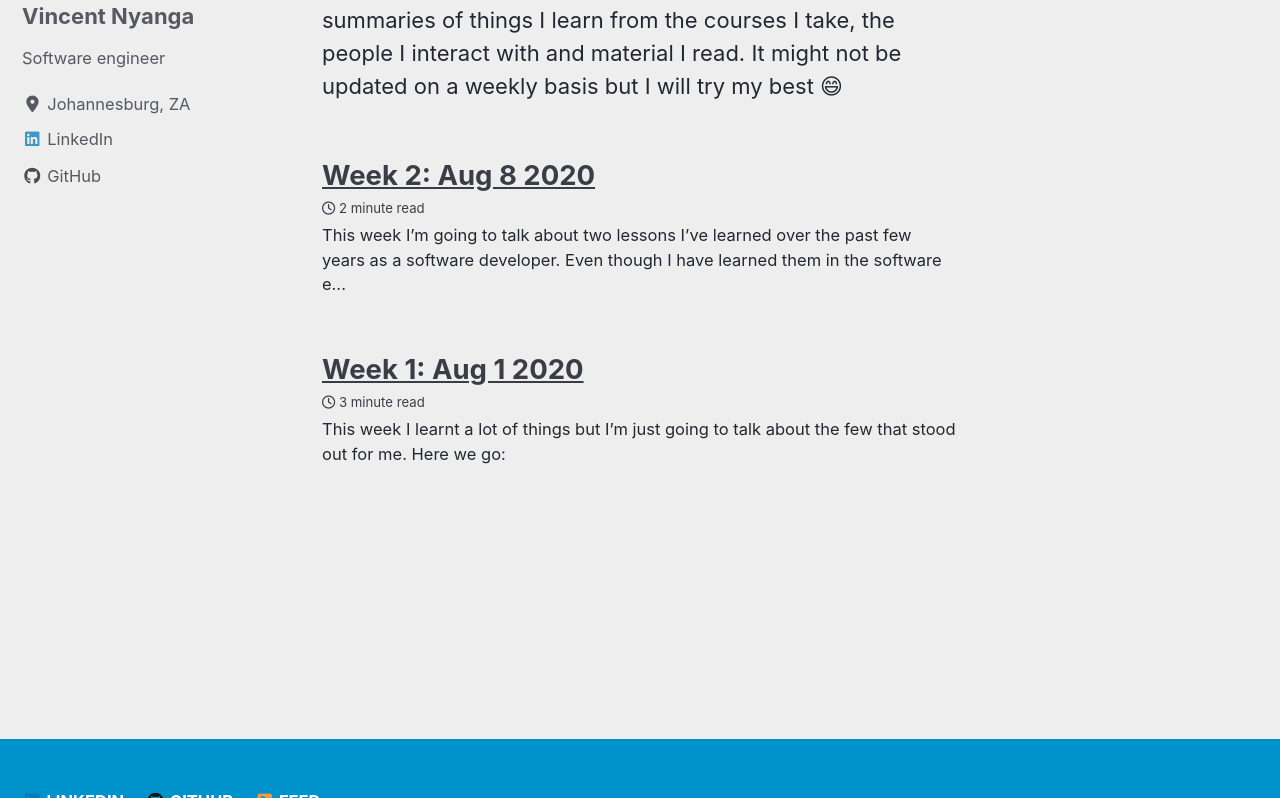
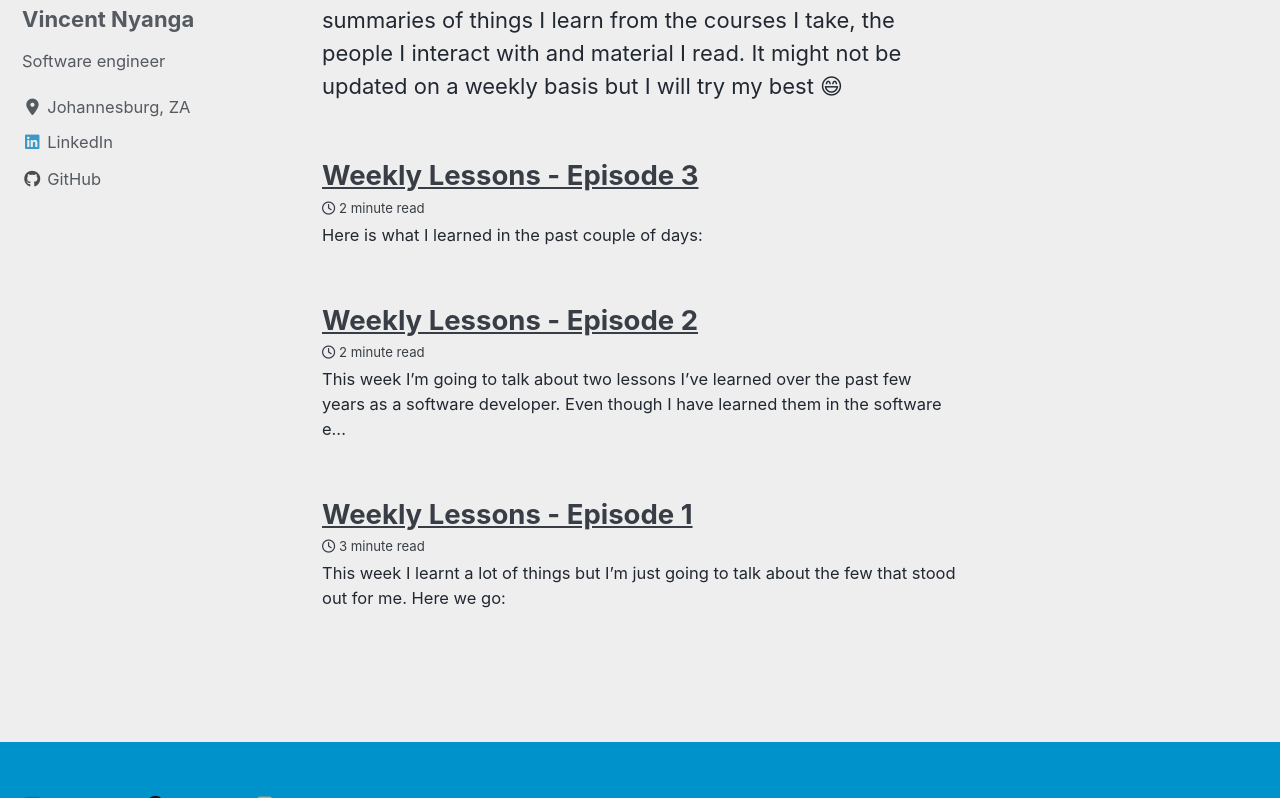
Before and after one commit to vince-nyanga/vince-nyanga.github.io, a Jekyll site: the page built from _pages/lessons-archive.md, in a window 1280 px wide and 900 px high, scrolled down 392 px, cut to the strip 102-900 px from the top of the window. Built offline with Jekyll 4.4.1, drawn with Linux system fonts in a browser that asks for light colours; cached includes are drawn as plain includes; nearby versions of some CDN libraries; emoji names are drawn with the system emoji font; some of the changed lines change nothing that is shown.

Commit message:
new post

```diff
--- /dev/null
+++ b/_lessons/episode-3.md
@@ -0,0 +1,27 @@
+---
+title: "Weekly Lessons - Episode 3"
+date: 2020-08-30
+---
+
+Here is what I learned in the past couple of days:
+
+## View Encapsulation In Angular
+
+Whenever I wanted to show information on Google Maps I'd use the built-in `Infowindow` and that was fine for the use cases I had. This time we had a design that made it impossible to use the default `Infowindow` so I had to create a custom popup following [this example](https://developers.google.com/maps/documentation/javascript/examples/overlay-popup). This wasn't very difficult to do. However, when I opened the map the custom popup was always at the center of the map. When I panned the map the popup would snap back to the center which was not the requirement at all. What's going on :disappointed:?
+
+After hours of trying but to no avail I bumped across this [thread](https://forum.vuejs.org/t/google-maps-api-custom-popups-example-code-breaks-in-vuejs-single-file-components/39632/2) on the `Vue js` forum where someone had the same issue in `Vue js` and they solved it by removing the scope on the styles. Then I saw that another person had the same issue on Angular and they removed the scope as well for it to work. Ok, this is a step in the right direction but as a novice in Angular I had no clue as to how that's done. The following morning (yes, I went to bed without solving it) I ran to my colleagues for help and told showed them the `Vue js` forum and immediately one of them said 'Oh, we need to use view encapsulation'. Well, what is view encapsulation?
+
+In Angular view encapsulation defines whether the template and styles defined within a component can affect the whole application and vice versa. There are three [encapsulation strategies](https://angular.io/api/core/ViewEncapsulation):
+
+1. **`ViewEncapsulation.Emulated`**: This is the default encapsulation strategy. In this strategy styles from the main `HTML` propagate to the components however, styles defined in a component's `@Component` decorator are scoped to that component alone.
+
+2. **`ViewEncapsulation.None`**: This was the encapsulation strategy that solved my problem :smile:. In this strategy styles from a component propagate back to the main `HTML` and therefore visible to all components on the page.
+
+3. **`ViewEncapsulation.ShadowDom`**: In this strategy styles from the main `HTML` do not propagate to the component. Styles defined in the component are scoped to this component only.
+
+This was such a huge lesson for me. I know Angular pros are like 'this is obvious' but for me it wasn't as obvious and I'm happy that now I know a little more than I knew a week ago. Slowly but surely my Angular knowledge is growing.
+
+### References
+
+- What is ViewEncapsulation in Angular? -- a [Dev.to](https://dev.to/monicafidalgo/what-is-viewencapsulation-in-angular-470o) post
+- Angular [documentation](https://angular.io/api/core/ViewEncapsulation)
--- a/_lessons/week-1.md
+++ b/_lessons/week-1.md
@@ -1,5 +1,5 @@
 ---
-title: "Week 1: Aug 1 2020"
+title: "Weekly Lessons - Episode 1"
 date: 2020-08-01
 ---
 
--- a/_lessons/week-2.md
+++ b/_lessons/week-2.md
@@ -1,5 +1,5 @@
 ---
-title: "Week 2: Aug 8 2020"
+title: "Weekly Lessons - Episode 2"
 date: 2020-08-08
 ---
 
```
